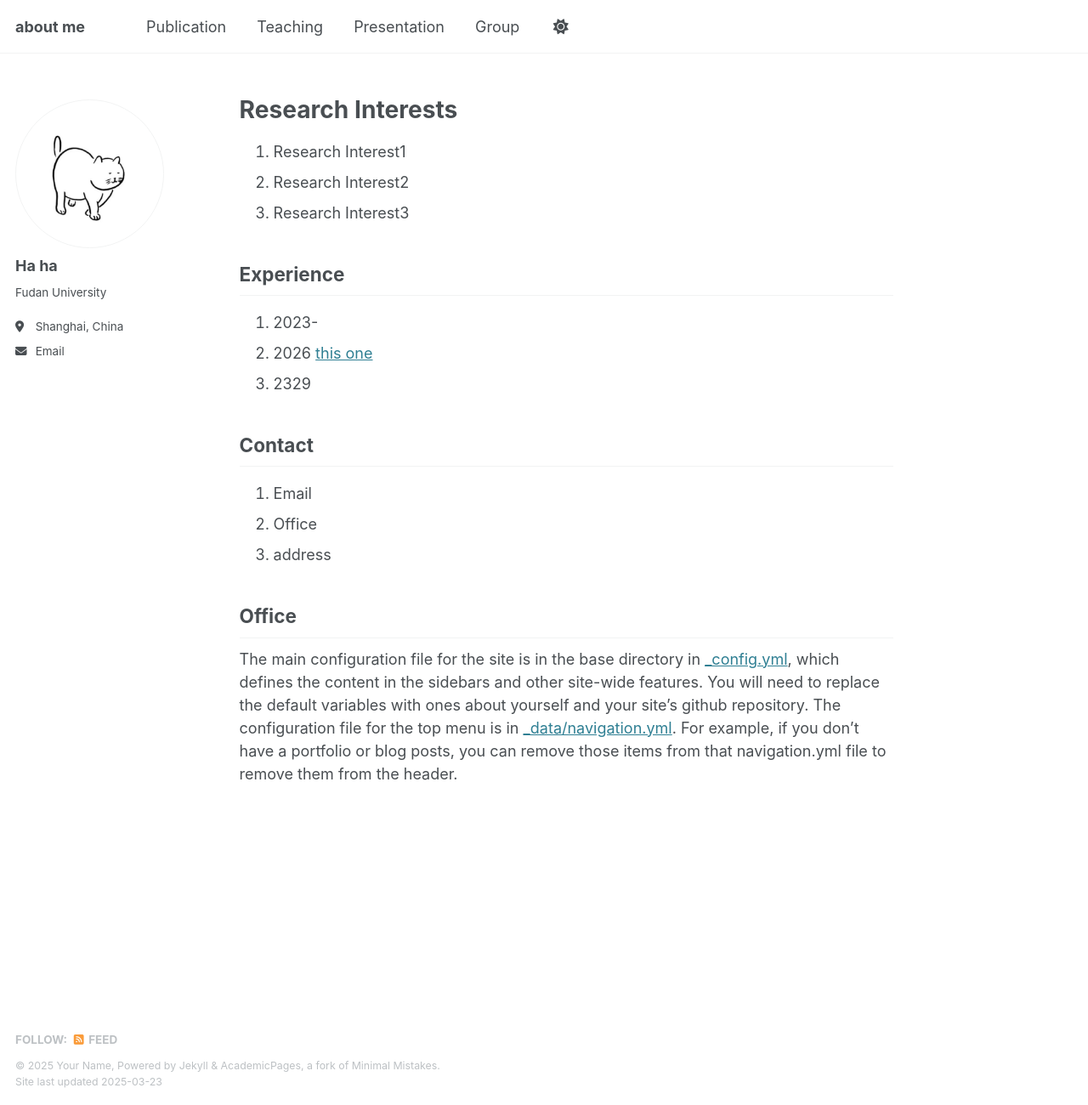
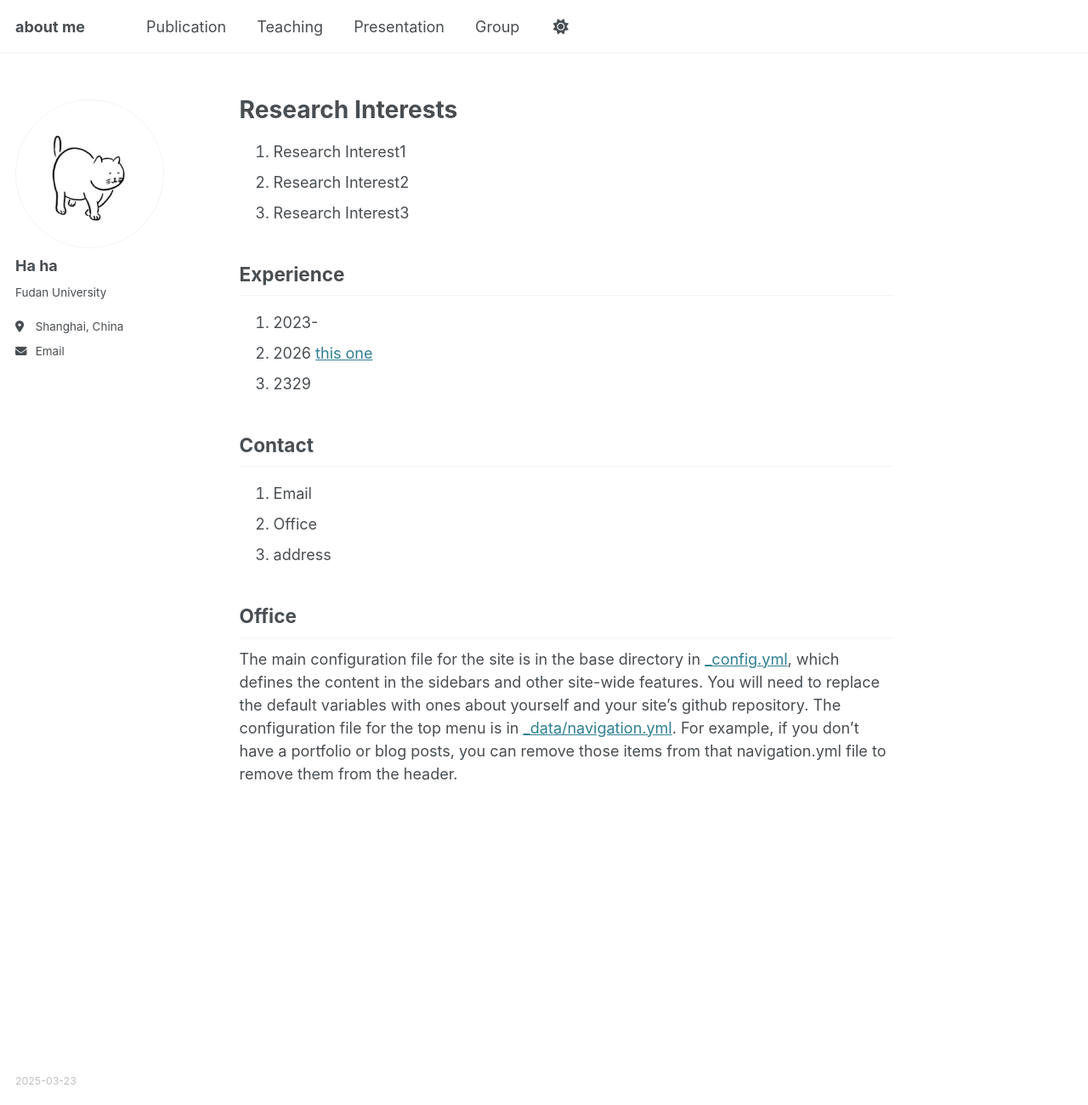
Before and after one commit to jhhe77/jhhe77.github.io, a Jekyll site: the page built from _pages/about.md, in a window 1280 px wide and 1300 px high. Shown: the whole window at 85% size. Built offline with Jekyll 4.4.1, drawn with Linux system fonts in a browser that asks for light colours.

Commit message:
Update footer.html

```diff
--- a/_includes/footer.html
+++ b/_includes/footer.html
@@ -1,25 +1,5 @@
 {% include base_path %}
 
-{% if site.author.github or site.author.bitbucket or site.atom_feed.hide != true %}
-<div class="page__footer-follow">
-  <ul class="social-icons">
-    {% if site.data.ui-text[site.locale].follow_label %}
-      <li><strong>{{ site.data.ui-text[site.locale].follow_label }}</strong></li>
-    {% endif %}
-    {% if site.author.github %}
-      <li><a href="http://github.com/{{ site.author.github }}"><i class="fab fa-github" aria-hidden="true"></i> GitHub</a></li>
-    {% endif %}
-    {% if site.author.bitbucket %}
-      <li><a href="http://bitbucket.org/{{ site.author.bitbucket }}"><i class="fab fa-bitbucket" aria-hidden="true"></i> Bitbucket</a></li>
-    {% endif %}
-    {% if site.atom_feed.hide != true %}
-    <li><a href="{% if site.atom_feed.path %}{{ site.atom_feed.path }}{% else %}{{ base_path }}/feed.xml{% endif %}"><i class="fa fa-fw fa-rss-square" aria-hidden="true"></i> {{ site.data.ui-text[site.locale].feed_label | default: "Feed" }}</a></li>
-    {% endif %}
-  </ul>
+<div class="page__footer-copyright">
+ {{ site.time | date: "%Y-%m-%d" }}  <!-- 显示具体时分 -->
 </div>
-{% endif %}
-
-<div class="page__footer-copyright">
-  &copy; {{ site.time | date: '%Y' }} {{ site.name | default: site.title }}, {{ site.data.ui-text[site.locale].powered_by | default: "Powered by" }} <a href="http://jekyllrb.com" rel="nofollow">Jekyll</a> &amp; <a href="https://github.com/academicpages/academicpages.github.io">AcademicPages</a>, a fork of <a href="https://mademistakes.com/work/minimal-mistakes-jekyll-theme/" rel="nofollow">Minimal Mistakes</a>.<br />
-  Site last updated {{ "now" | date: '%Y-%m-%d' %}}
-</div>
```
